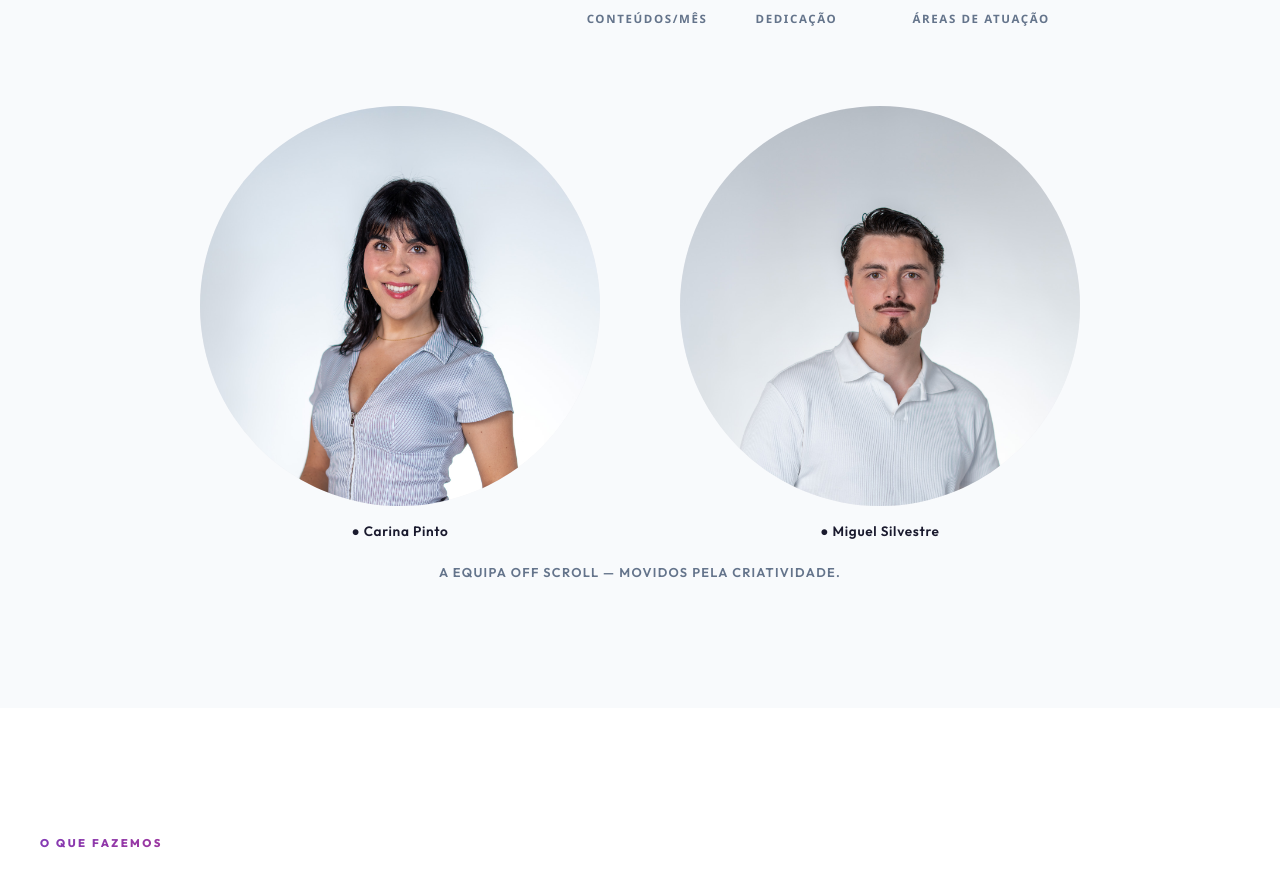
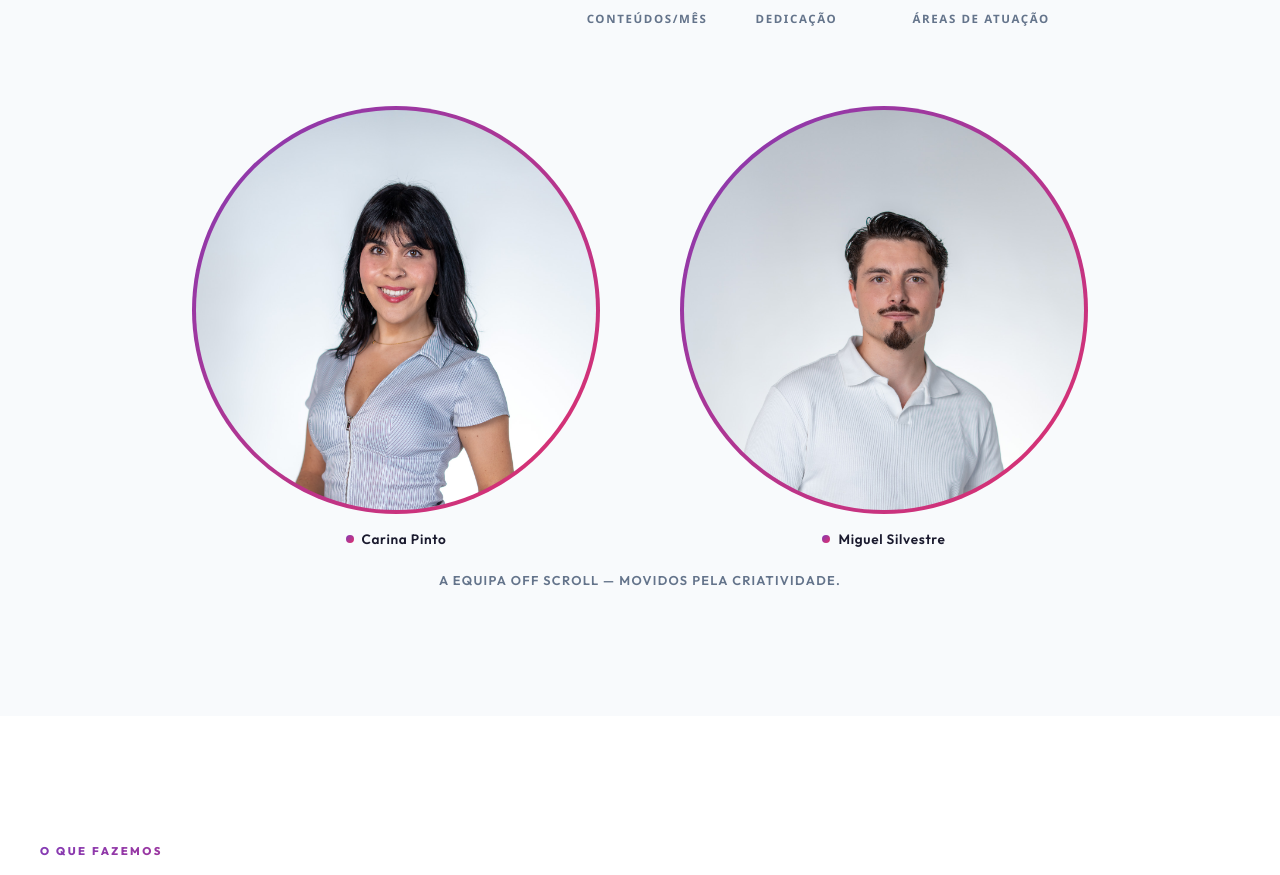
Before and after one commit to AbelPinto229/m8-projeto-final, a React (Vite) app in the folder frontend/: page / in a window 1280 px wide. Shown: the part 1294-2169 px from the top of the page. Built offline with nearby package versions, Linux system fonts and the light colour scheme; no server answers.

Commit message:
feat: ffix photo

```diff
--- a/frontend/src/components/home/QuemSomos.jsx
+++ b/frontend/src/components/home/QuemSomos.jsx
@@ -21,12 +21,16 @@ export default function QuemSomos() {
         </div>
         <div className="qs-team r">
           <div className="qs-member">
-            <img src="/carina.jpg" alt="Carina Pinto" className="qs-member__photo" />
-            <p className="qs-member__name">● Carina Pinto</p>
+            <div className="qs-member__ring">
+              <img src="/carina.jpg" alt="Carina Pinto" className="qs-member__photo" />
+            </div>
+            <p className="qs-member__name">Carina Pinto</p>
           </div>
           <div className="qs-member">
-            <img src="/miguel.jpg" alt="Miguel Silvestre" className="qs-member__photo" />
-            <p className="qs-member__name">● Miguel Silvestre</p>
+            <div className="qs-member__ring">
+              <img src="/miguel.jpg" alt="Miguel Silvestre" className="qs-member__photo" />
+            </div>
+            <p className="qs-member__name">Miguel Silvestre</p>
           </div>
         </div>
         <p className="qs-caption r">A equipa Off Scroll — movidos pela criatividade.</p>
--- a/frontend/src/styles/style.css
+++ b/frontend/src/styles/style.css
@@ -463,13 +463,18 @@ em { font-style: normal; color: var(--blue); }
   align-items: center;
   gap: 16px;
 }
+.qs-member__ring {
+  padding: 4px;
+  border-radius: 50%;
+  background: linear-gradient(135deg, #833AB4, #E1306C);
+}
 .qs-member__photo {
   width: 400px;
   height: 400px;
   border-radius: 50%;
   object-fit: cover;
   object-position: center top;
-  background: #f0f0f5;
+  display: block;
 }
 .qs-member__name {
   font-family: var(--font-b);
@@ -477,6 +482,18 @@ em { font-style: normal; color: var(--blue); }
   font-weight: 600;
   color: var(--text-1);
   letter-spacing: .05em;
+  display: flex;
+  align-items: center;
+  gap: 8px;
+}
+.qs-member__name::before {
+  content: '';
+  display: inline-block;
+  width: 8px;
+  height: 8px;
+  border-radius: 50%;
+  background: linear-gradient(135deg, #833AB4, #E1306C);
+  flex-shrink: 0;
 }
 .img-ph {
   width: 100%;
```
